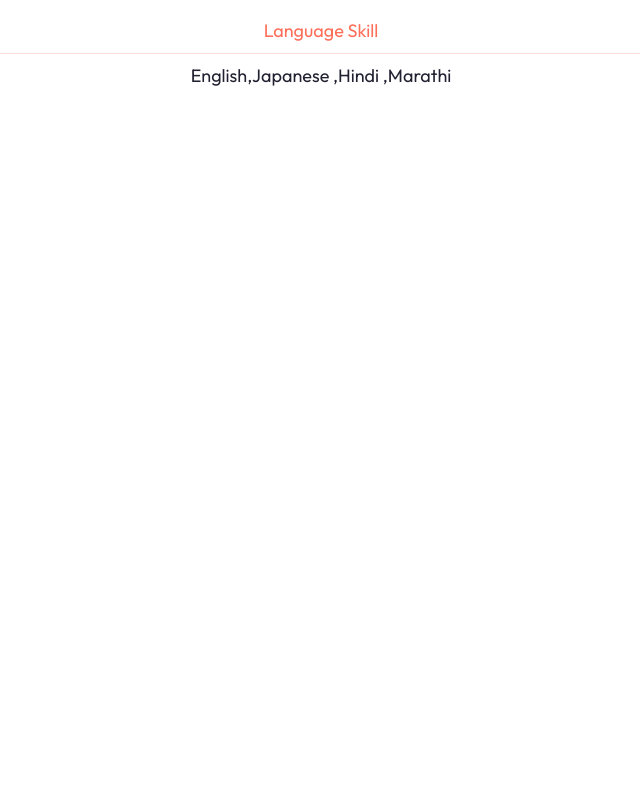
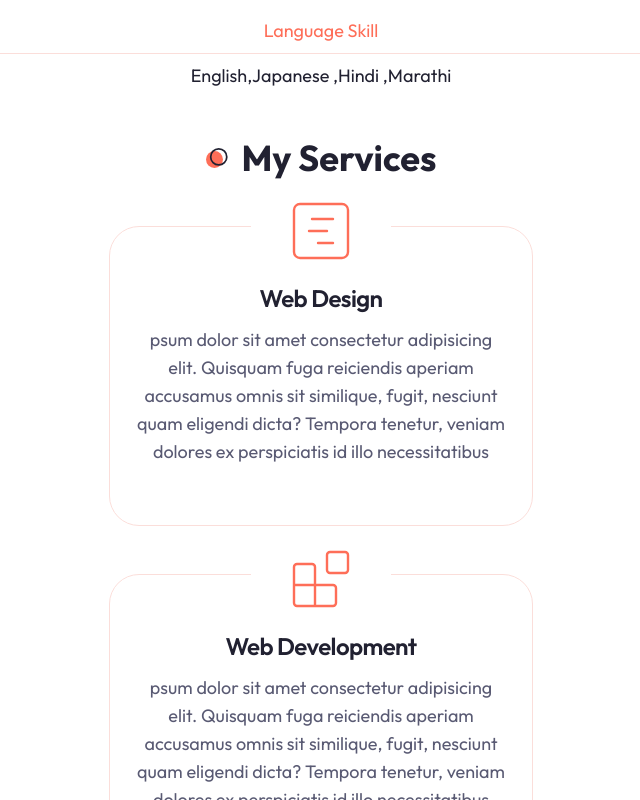
Before and after one commit to Rushi4912/Portfolio, a Next.js app: page / in a window 1280 px wide. Shown: the part 1420-2220 px from the top of the page, without its empty margins (319-959 px from the left). Built offline with nearby package versions, Linux system fonts and the light colour scheme.

Commit message:
add services section

```diff
--- a/app/page.jsx
+++ b/app/page.jsx
@@ -1,11 +1,13 @@
 import Image from 'next/image';
 import Hero from '@/components/Hero';
 import About from '@/components/About';
+import Services from '@/components/Services';
 
 export default function Home() {
   return <main>
 
     <Hero />
-    <About/>
+    <About />
+    <Services/>
   </main>
 }
--- a/components/About.jsx
+++ b/components/About.jsx
@@ -20,10 +20,9 @@ import {
   HomeIcon,
   PhoneCall,
   Calender,
-  BriefCase,
-  GraduationCap
-
-
+  // BriefCase,
+  BriefCase as BriefCaseIcon,
+  GraduationCap,
 } from "lucide-react";
 
 
@@ -94,7 +93,7 @@ const qualificationData = [
         years: "2021-2025",
       },
       {
-        university: "Another University",
+        university: "Internet University",
         qualification: "Bachelor of computer science",
         years: "2021-2025",
       },
@@ -123,16 +122,16 @@ const skillData = [
     title: "skills",
     data: [
       {
-        name: "HTML,CSS,JavaScript,Tailwind CSS,SASS",
+        name: "HTML ,CSS ,JavaScript ,Tailwind CSS ,SASS",
       },
       {
-        name: "React,Recoil,Next Js,TypeScript",
+        name: "React ,Recoil ,Next Js ,TypeScript",
       },
       {
-        name: "Node Js ,Express Js ,MongoDb,PostgreSQL",
+        name: "Node Js ,Express Js ,MongoDb ,PostgreSQL",
       },
       {
-        name: "Docker,AWS",
+        name: "Docker ,AWS",
       },
     ],
   },
@@ -242,7 +241,8 @@ const About = () => {
                       {/* experience     */}
                       <div className="flex flex-col gap-y-6">
                         <div className="flex gap-x-4 items-center text-[22px] text-primary">
-                          <BriefCase />
+                          {/* <Calender />  */}
+                          <GraduationCap />
 
                           <h4 className="capitalize font-medium">
                             {getData(qualificationData, "experience").title}
@@ -269,11 +269,11 @@ const About = () => {
                                     <div className="font-semibold text-xl leading-none">
                                       {company}
                                     </div>
-                                    <div className="text-lg leading-none text-muted-foreground mb-4">
+                                    <div className="text-lg leading-none text-muted-foreground mb-4 mt-2">
                                       {role}
                                     </div>
                                     <div className="text-base font-medium">
-                                      {/* {years} */}
+                                      {years}
                                       {/* {typeof years !== "undefined"
                                         ? years
                                         : "N/A"} */}
@@ -309,18 +309,21 @@ const About = () => {
                               const { university, qualification, years } = item;
                               return (
                                 <div className="flex gap-x-8 group" key={index}>
+                                  {/* <div className="h-[84px] w-[1px] bg-border relative ml-2">
+                                    <div className="w-[11px] h-[11px] rounded-full bg-primary absolute -left-[5px]group-hover:translate-y-[84px] transition-all duration-500"></div>
+                                  </div> */}
                                   <div className="h-[84px] w-[1px] bg-border relative ml-2">
-                                    <div className="w-[11px] h-[11px] rounded-full bg-primary absolute -left-[5px]group-hover:translate-y-[84px] transition-all duration-500"></div>
+                                    <div className="w-[11px] h-[11px] rounded-full bg-primary absolute -left-[5px] group-hover:translate-y-[84px] transition-all duration-500"></div>
                                   </div>
                                   <div>
                                     <div className="font-semibold text-xl leading-none">
                                       {university}
                                     </div>
-                                    <div className="text-lg leading-none text-muted-foreground mb-4">
+                                    <div className="text-lg leading-none text-muted-foreground mb-4 mt-2">
                                       {qualification}
                                     </div>
                                     <div className="text-base font-medium">
-                                      {/* {years} */}
+                                      {years}
                                       {/* {typeof years !== "undefined"
                                         ? years
                                         : "N/A"} */}
@@ -339,7 +342,9 @@ const About = () => {
                   <div className="text-center xl:text-left">
                     <h3 className="h3 mb-8">What I Use EveryDay</h3>
                     <div className="mb-16">
-                      <h4 className="text-4xl font-semibold mb-2">Skills</h4>
+                      <h4 className="capitalize font-medium text-[22px] mb-2">
+                        Skills
+                      </h4>
                       <div className="border-b border-border mb-4"></div>
                       {/* skills list  */}
                       <div>
@@ -360,7 +365,7 @@ const About = () => {
                     </div>
                     {/* tools  */}
                     <div>
-                      <h4 className="text-xl font-semibold mb-2 xl:text-left">
+                      <h4 className="capitalize font-medium text-[22px] mb-2 xl:text-left">
                         Tools
                       </h4>
                       <div className="border-b border-border mb-8"></div>
--- a/components/Hero.jsx
+++ b/components/Hero.jsx
@@ -36,7 +36,7 @@ const Hero = () => {
 
                            </div>
 
-                           <Socials containerStyles='flex gap-x-6 mx-auto xl:max-0' iconsStyles='text-foreground text-[21px] hover:text-primary transition-all'/>
+                           <Socials containerStyles='flex gap-x-6 mx-auto  xl:max-0' iconsStyles='text-foreground text-[21px] hover:text-primary transition-all'/>
                       </div>
                       <div className='hidden xl:flex relative'>
 
--- /dev/null
+++ b/components/Services.jsx
@@ -0,0 +1,65 @@
+import { Blocks, GanttChartSquare, Gem } from "lucide-react";
+import React from "react";
+import {
+  Card,
+  CardContent,
+  CardDescription,
+  CardHeader,
+  CardTitle,
+} from "@/components/ui/card";
+const serviceData = [
+  {
+    icon: <GanttChartSquare size={72} strokeWidth={0.8} />,
+    title: "Web Design",
+    description:
+      "psum dolor sit amet consectetur adipisicing elit. Quisquam fuga reiciendis aperiam accusamus omnis sit similique, fugit, nesciunt quam eligendi dicta? Tempora tenetur, veniam dolores ex perspiciatis id illo necessitatibus",
+  },
+  {
+    icon: <Blocks size={72} strokeWidth={0.8} />,
+    title: "Web Development",
+    description:
+      "psum dolor sit amet consectetur adipisicing elit. Quisquam fuga reiciendis aperiam accusamus omnis sit similique, fugit, nesciunt quam eligendi dicta? Tempora tenetur, veniam dolores ex perspiciatis id illo necessitatibus",
+  },
+  {
+    icon: <Gem size={72} strokeWidth={0.8} />,
+    title: "SAAS",
+    description:
+      "psum dolor sit amet consectetur adipisicing elit. Quisquam fuga reiciendis aperiam accusamus omnis sit similique, fugit, nesciunt quam eligendi dicta? Tempora tenetur, veniam dolores ex perspiciatis id illo necessitatibus",
+  },
+];
+
+const Services = () => {
+  return (
+    <section className="mb-12 xl:mb-36">
+            <div className="container mx-auto">
+                 <h2 className="section-title mb-12 xl:mb-24 text-center mx-auto">My Services</h2>
+                 {/* grid items */}
+                 <div className="grid xl:grid-cols-3  justify-center gap-y-12 xl:gap-y-24 xl:gap-x-8">
+                      {
+                           serviceData.map((item, index) => {
+
+                                return (<Card
+                                      className='w-full max-w-[424px] h-[300px] flex flex-col pt-16 pb-10 justify-center items-center relative'
+                                     key={index}>
+                                     <CardHeader className ='text-primary absolute -top-[60px]'>
+
+                                          <div className="w-[140px] h-[80px] bg-white dark:bg-background flex justify-center items-center">{ item.icon}</div>
+                                   </CardHeader>
+
+                                     <CardContent className='text-center'>
+                                          <CardTitle className='mb-4'>{item.title}</CardTitle>
+                                          <CardDescription className='text-lg'>{ item.description}</CardDescription>
+                                     </CardContent>
+
+                                </Card>
+                                );
+
+                           })
+                      }
+           </div>
+      </div>
+    </section>
+  );
+};
+
+export default Services;
--- a/components/ui/card.jsx
+++ b/components/ui/card.jsx
@@ -5,7 +5,7 @@ import { cn } from "@/lib/utils"
 const Card = React.forwardRef(({ className, ...props }, ref) => (
   <div
     ref={ref}
-    className={cn("rounded-lg border bg-card text-card-foreground shadow-sm", className)}
+    className={cn("rounded-[30px] border bg-background text-card-foreground", className)}
     {...props} />
 ))
 Card.displayName = "Card"
```
